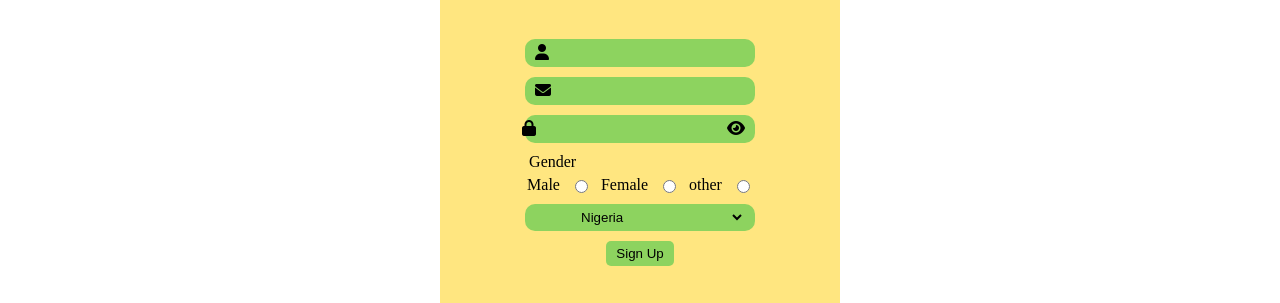
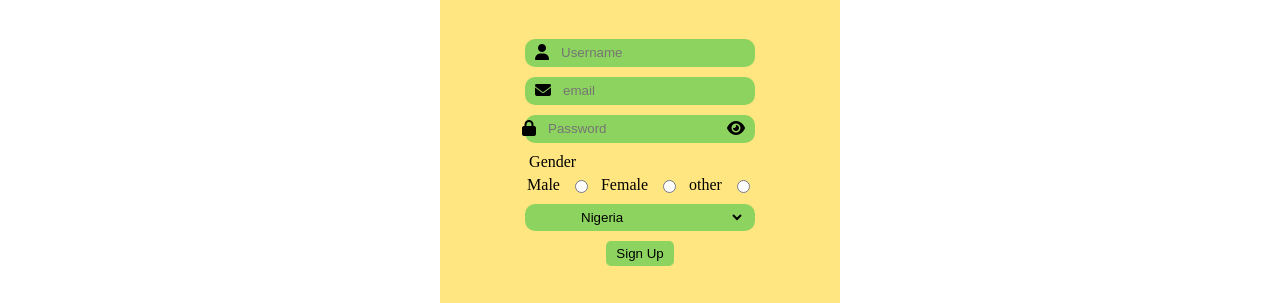
Before and after one commit to frigaate/project-1, a plain HTML site: page index.html in a window 1280 px wide. Shown: the part 211-514 px from the top of the page. Drawn offline with Linux system fonts and the light colour scheme.

Commit message:
added placeholders for the relevant inputs

```diff
--- a/index.html
+++ b/index.html
@@ -28,21 +28,21 @@
             <form class="signup">
                 <div>
                     <label for="fullname">First Name</label>
-                    <input type="text" name="fullname" id="fullname" />
+                    <input type="text" name="fullname" id="fullname" placeholder="Username"/>
                     <span class="icon">
                         <i class="fa-solid fa-user"></i>
                     </span>
                 </div>
                 <div>
                     <label for="email">Email</label>
-                    <input type="email" name="email" id="email">
+                    <input type="email" name="email" id="email" placeholder="email">
                     <span class="icon">
                         <i class="fa-solid fa-envelope"></i>
                     </span>
                 </div>
                 <div class="password">
                     <label for="Password">Password</label>
-                    <input type="password" name="password" id="password" />
+                    <input type="password" name="password" id="password" placeholder="Password"/>
                     <span class="icon">
                         <i class="fa-solid fa-lock"></i>
                     </span>
@@ -63,6 +63,7 @@
             <div class="nationality">
                 <label for="nationality">Nationality</label>
                 <select name="nationality" id="nationality">
+                    <!-- <option value="nill">Nationality</option> -->
                     <option value="ng">Nigeria</option>
                     <option value="gh">Ghana</option>
                     <option value="usa">United States of America</option>
```
